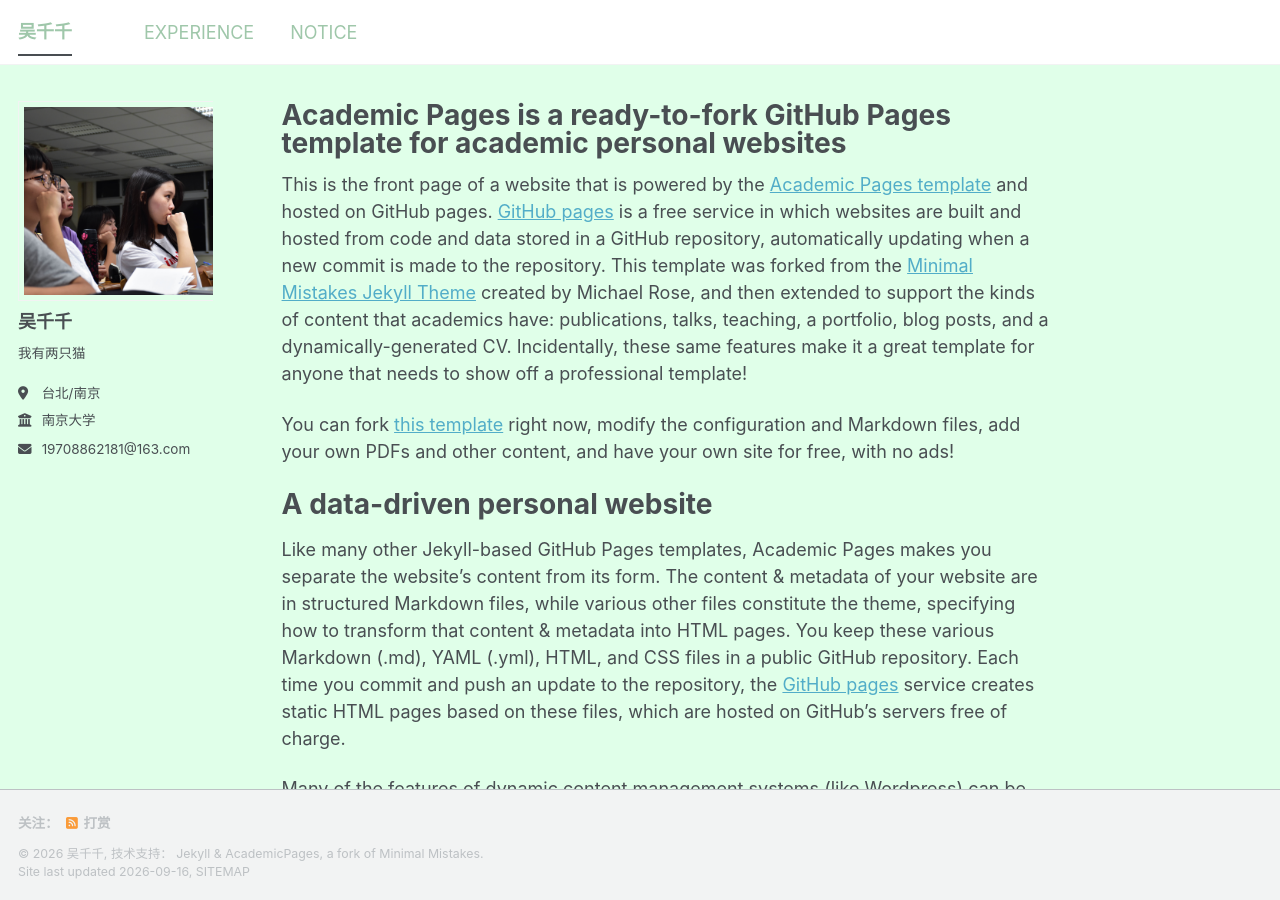
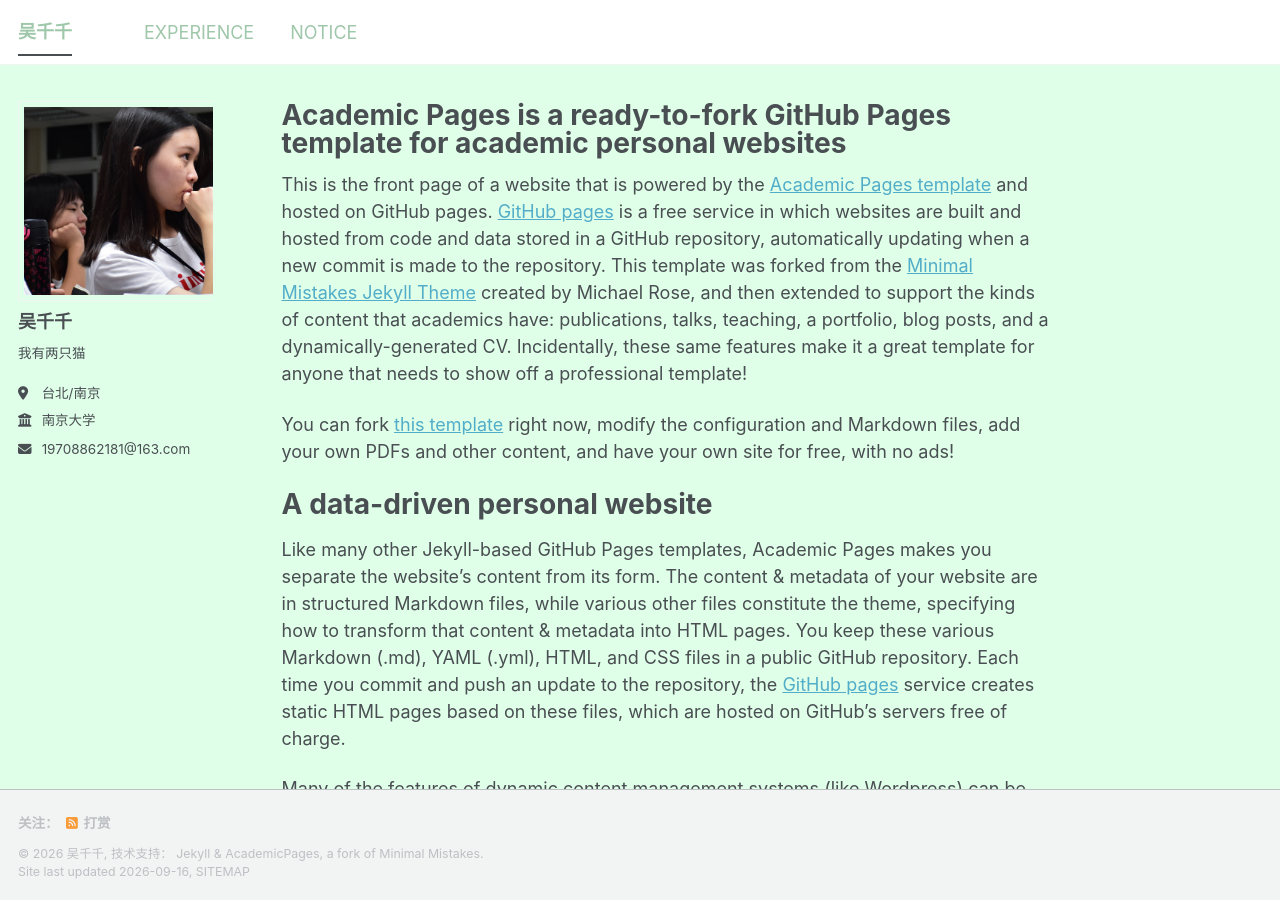
Before and after one commit to wuciancian0301/wuciancian0301.github.io, a Jekyll site: the page built from _pages/about.md, in a window 1280 px wide and 900 px high. Built offline with Jekyll 4.4.1, drawn with Linux system fonts in a browser that asks for light colours; a style sheet for code colours, icons or effects is not loaded.

Commit message:
新增頭像

```diff
--- a/_config.yml
+++ b/_config.yml
@@ -23,7 +23,7 @@ repository               : "wuciancian0301/wuciancian0301.github.io"
 #               Additional customization can be done by editing /_includes/author-profile.html
 author:
   # Biographic information
-  avatar           : "DSC_0147.jpg"
+  avatar           : "DSC_0147 2.jpg"
   name             : "吴千千"
   pronouns         : # example: "she/her"
   bio              : "我有两只猫"
```
